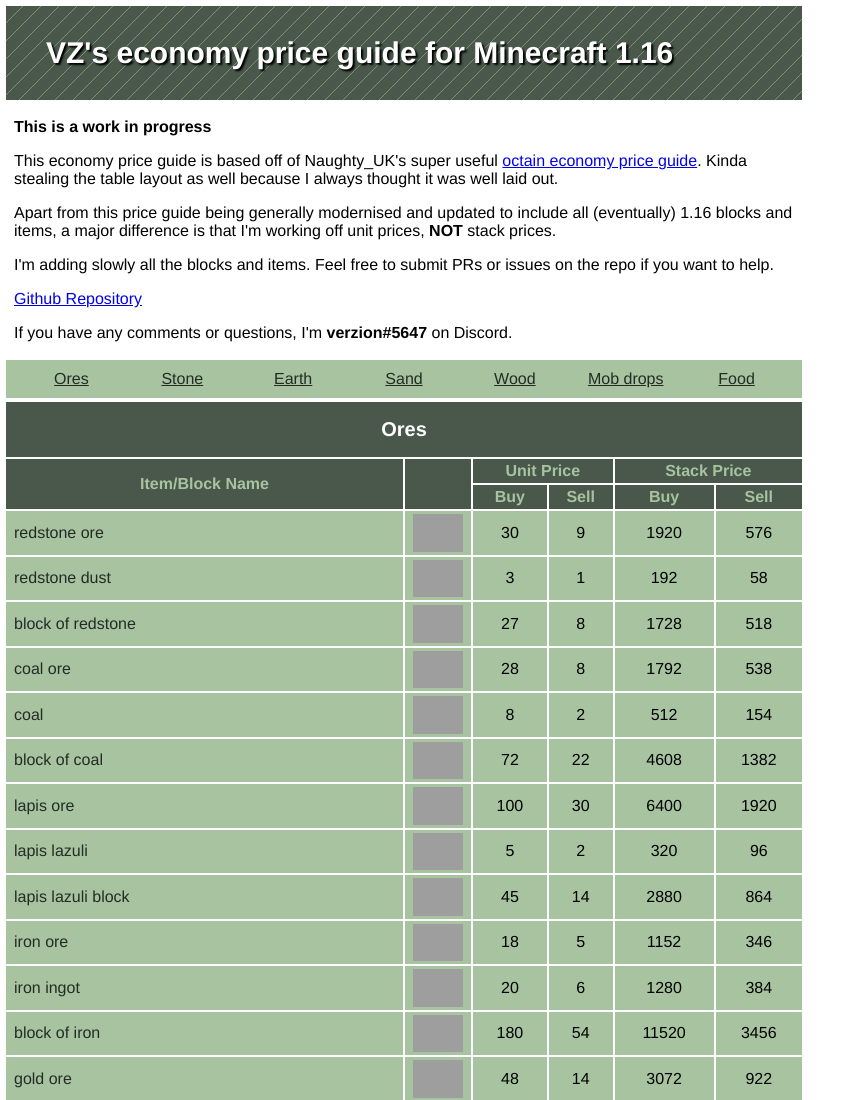
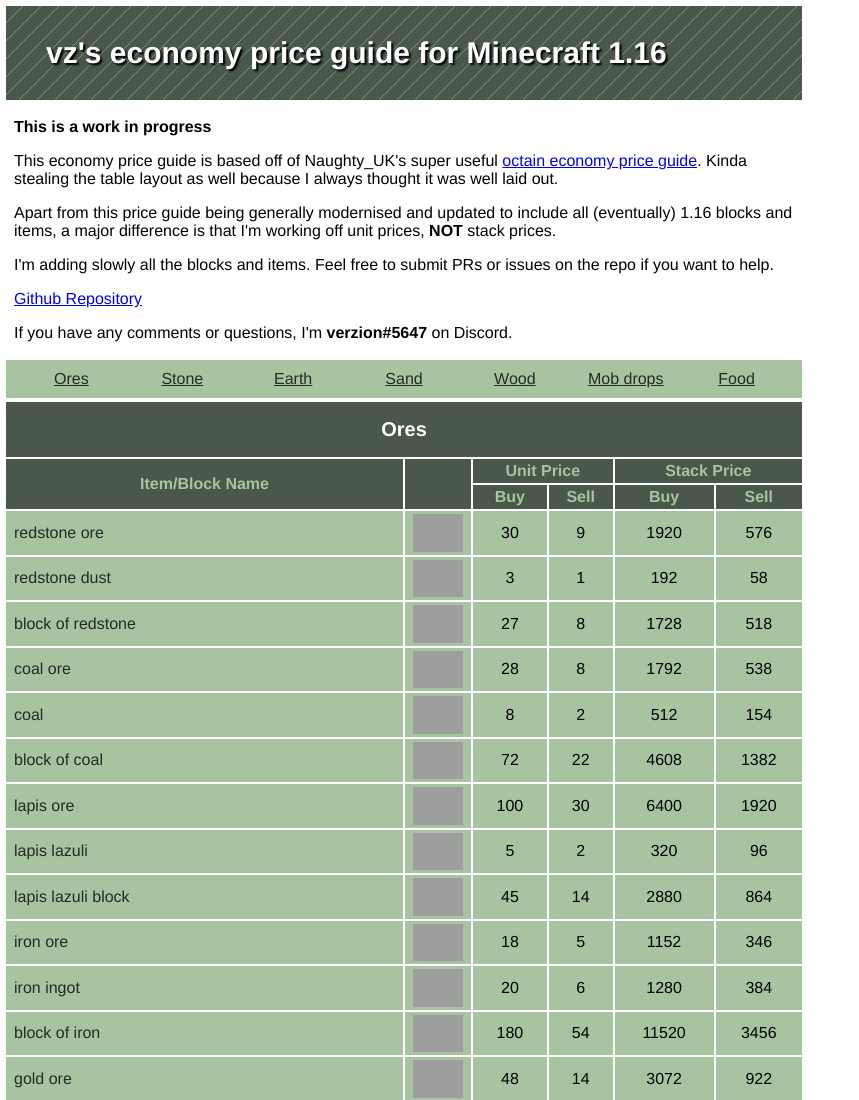
Before and after one commit to Biggsen/vz-price-guide, an Eleventy site: page src/index.njk in a window 1280 px wide. Shown: the top 1100 px of the page, without its empty margins (0-859 px from the left). Built offline with nearby package versions, Linux system fonts and the light colour scheme; Eleventy itself is replaced by a stand-in of ours; files that its build step writes are made by us from their sources; grey boxes are pictures that could not be loaded.

Commit message:
title updated: VZ > vz

```diff
--- a/src/_layouts/base.njk
+++ b/src/_layouts/base.njk
@@ -1,5 +1,5 @@
 ---
-title: VZ's economy price guide for Minecraft 1.16
+title: vz's economy price guide for Minecraft 1.16
 colorA1: '#f6c857'
 colorA2: '#f49b40'
 colorA3: '#e7501d'
--- a/src/index.njk
+++ b/src/index.njk
@@ -5,7 +5,7 @@ sellMargin: 0.30
 ---
 <header id="top">
     <div class="header pattern">
-        <h1>VZ's economy price guide for Minecraft 1.16</h1>
+        <h1>{{ title }}</h1>
     </div>
     <div class="intro">
         <p><strong>This is a work in progress</strong></p>
```
